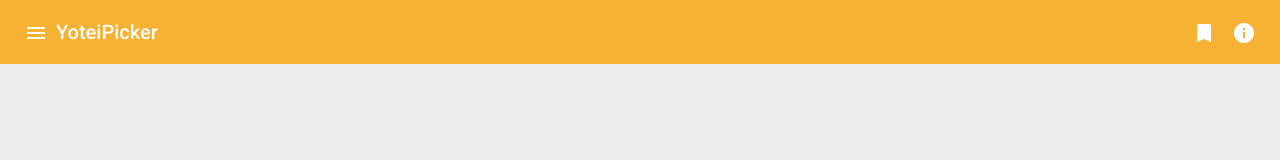
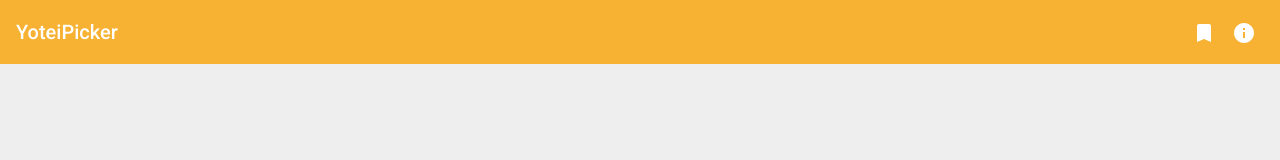
Before and after one commit to kamoto0427/yoteiPicker, an Angular app: page / in a window 1280 px wide. Shown: the top 160 px of the page. Built offline with nearby package versions, Linux system fonts and the light colour scheme.

Commit message:
ヘッダーのメニュアイコンコメントアウト

```diff
--- a/src/app/component/parts/header/header.component.html
+++ b/src/app/component/parts/header/header.component.html
@@ -1,8 +1,9 @@
 <!-- ヘッダー -->
 <mat-toolbar>
-  <button mat-icon-button class="example-icon" aria-label="Example icon-button with menu icon">
+  <!-- 次期開発にサイドバーを実装したいので一旦コメントアウト -->
+  <!-- <button mat-icon-button class="menu-icon">
     <mat-icon>menu</mat-icon>
-  </button>
+  </button> -->
   <div class="dummy-space"></div>
   <span class="title">YoteiPicker</span>
   <span class="spacer"></span>
```
